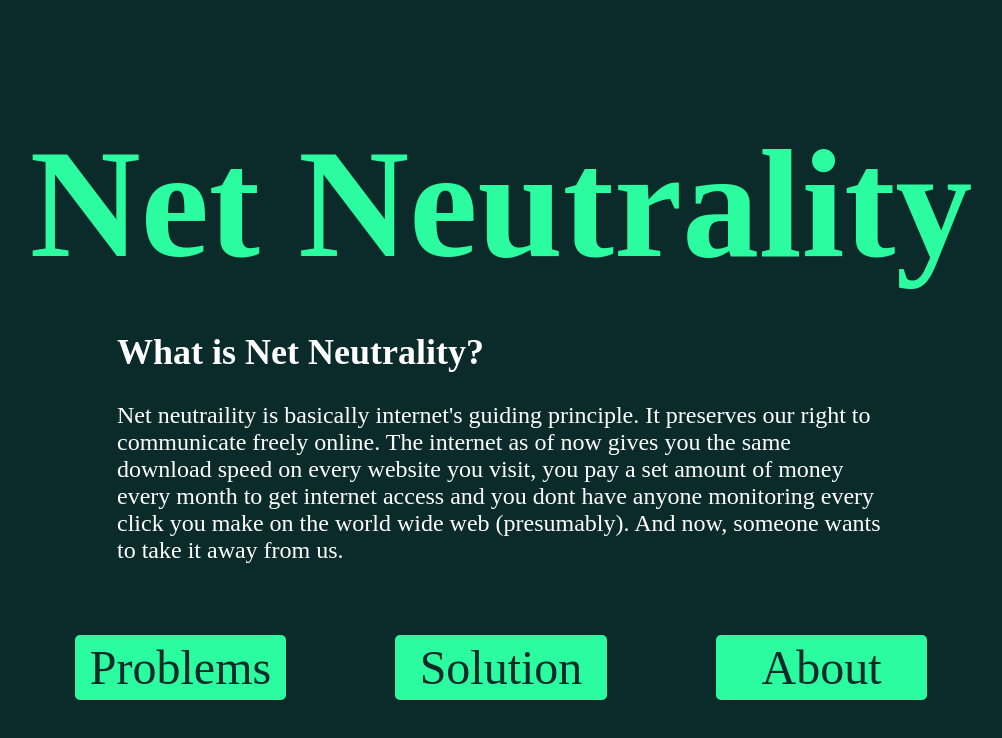
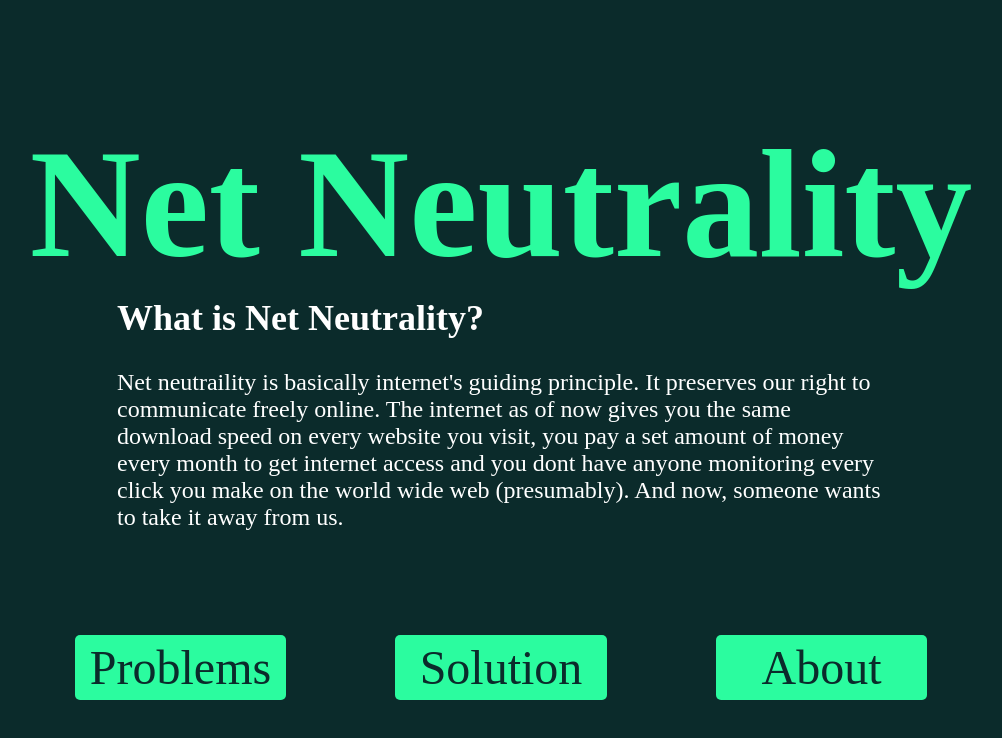
Before and after one commit to Kayizoku/FinalProject, a plain HTML site: page frontPage.html in a window 1280 px wide. Shown: the whole page, without its empty margins (139-1141 px from the left). Drawn offline with Linux system fonts and the light colour scheme.

```diff
--- a/frontPage.css
+++ b/frontPage.css
@@ -38,6 +38,8 @@ body{
   margin: auto;
   font-size: 12vw;
 }
+
+
 .title{
   max-height: 133px;
   font-weight: bold;
@@ -45,7 +47,7 @@ body{
 }
 
 .textbox{
-  grid-area: 10/1/16/25;
+  grid-area: 9/1/15/25;
   padding-left: 20%;
   padding-right: 20%;
 }
```
